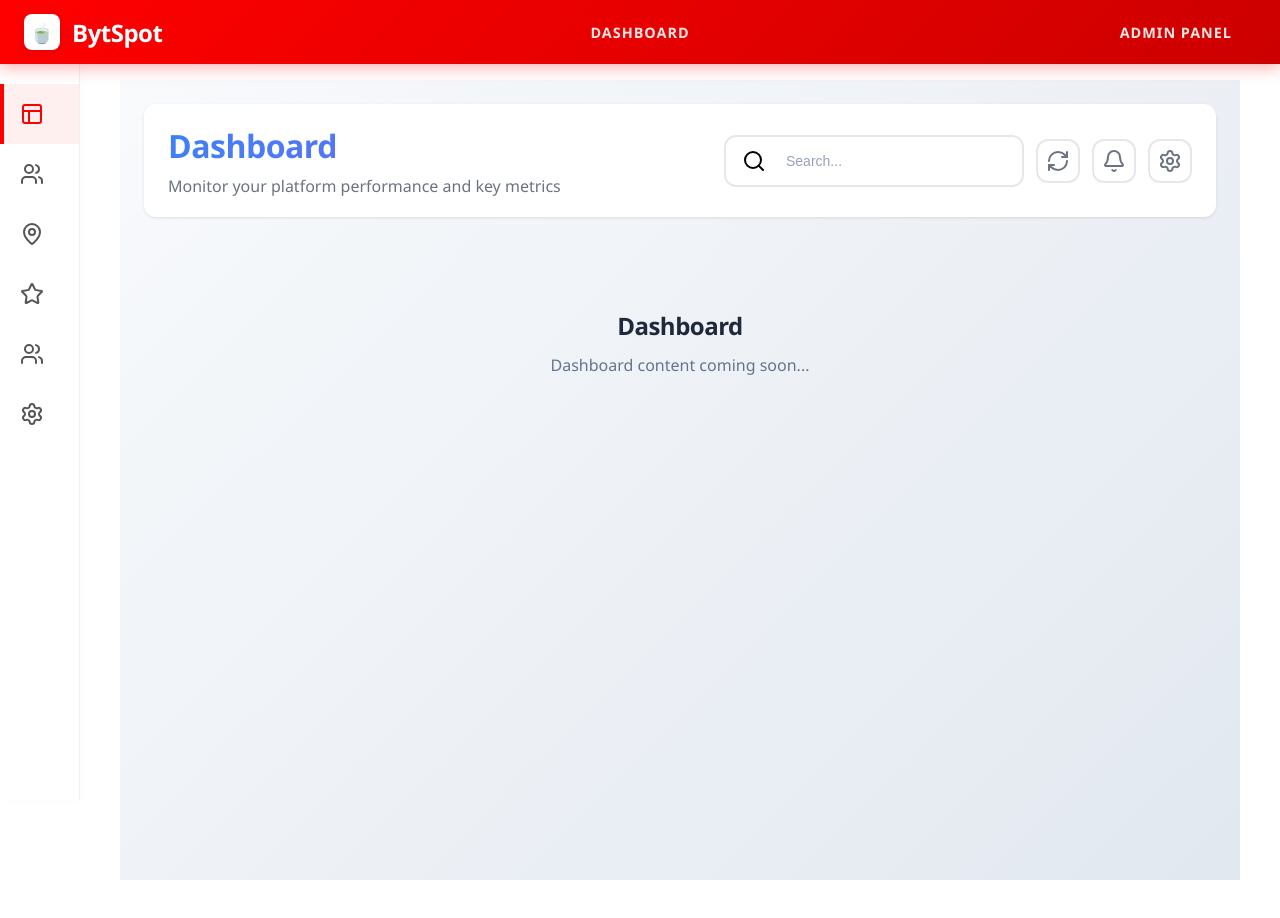
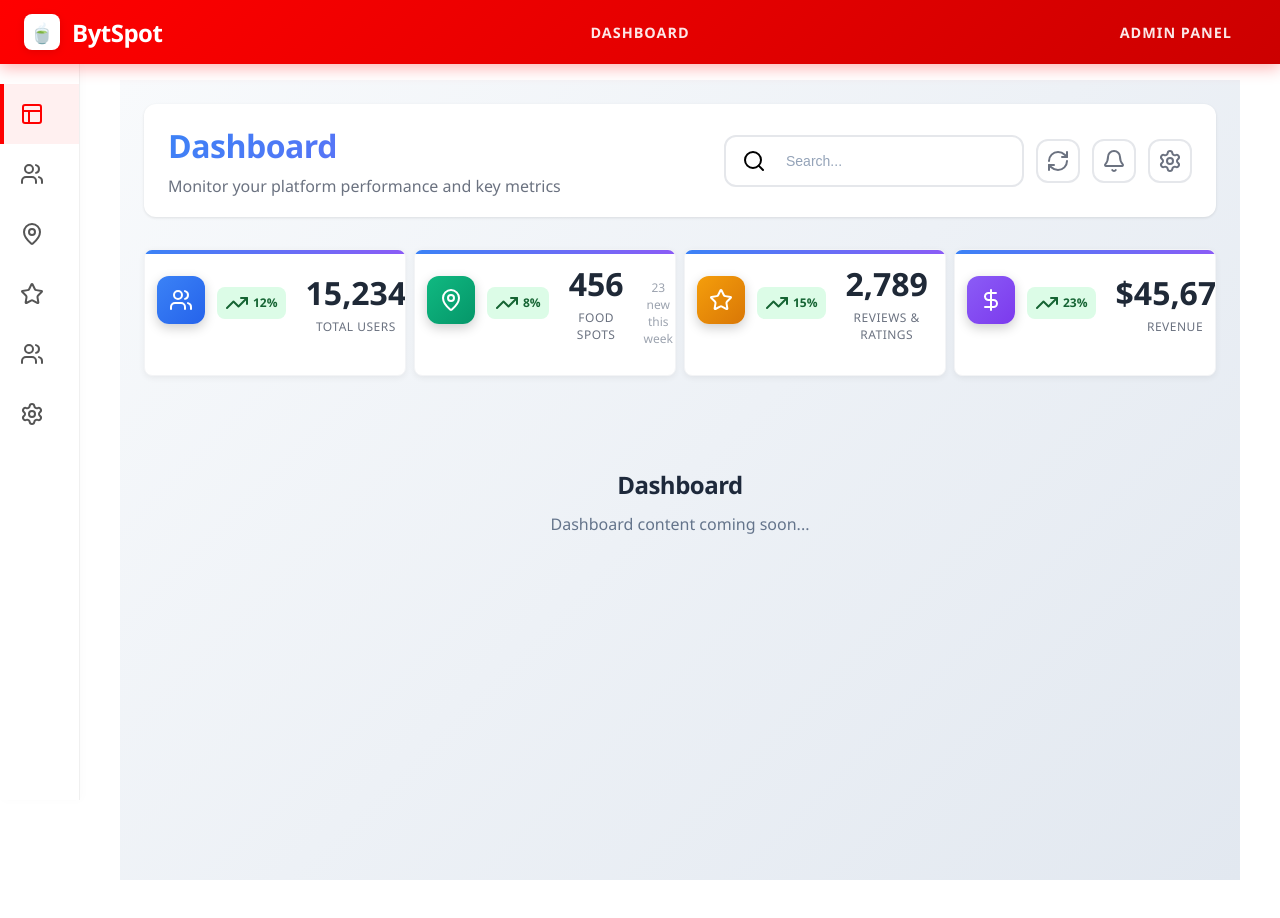
Before and after one commit to Sinxn-coder/chai-in, a React (Vite) app: page / in a window 1280 px wide. Built offline with nearby package versions, Linux system fonts and the light colour scheme.

Commit message:
Add stats cards section to dashboard

```diff
--- a/src/DashboardPage.css
+++ b/src/DashboardPage.css
@@ -96,6 +96,117 @@
   to { transform: rotate(360deg); }
 }
 
+/* Stats Cards Section */
+.stats-section {
+  margin-bottom: 32px;
+}
+
+.stats-grid {
+  display: grid;
+  grid-template-columns: repeat(auto-fit, minmax(280px, 1fr));
+  gap: 24px;
+}
+
+.stat-card {
+  background: white;
+  border-radius: 16px;
+  padding: 24px;
+  box-shadow: 0 4px 20px rgba(0, 0, 0, 0.08);
+  border: 1px solid rgba(255, 255, 255, 0.2);
+  position: relative;
+  overflow: hidden;
+  transition: all 0.3s ease;
+}
+
+.stat-card::before {
+  content: '';
+  position: absolute;
+  top: 0;
+  left: 0;
+  right: 0;
+  height: 4px;
+  background: linear-gradient(90deg, #3b82f6, #8b5cf6);
+}
+
+.stat-card:hover {
+  transform: translateY(-4px);
+  box-shadow: 0 8px 30px rgba(0, 0, 0, 0.12);
+}
+
+.stat-header {
+  display: flex;
+  justify-content: space-between;
+  align-items: center;
+  margin-bottom: 16px;
+}
+
+.stat-icon {
+  width: 48px;
+  height: 48px;
+  border-radius: 12px;
+  display: flex;
+  align-items: center;
+  justify-content: center;
+  color: white;
+}
+
+.stat-icon.user-stat {
+  background: linear-gradient(135deg, #3b82f6, #2563eb);
+}
+
+.stat-icon.spots-stat {
+  background: linear-gradient(135deg, #10b981, #059669);
+}
+
+.stat-icon.reviews-stat {
+  background: linear-gradient(135deg, #f59e0b, #d97706);
+}
+
+.stat-icon.revenue-stat {
+  background: linear-gradient(135deg, #8b5cf6, #7c3aed);
+}
+
+.stat-change {
+  display: flex;
+  align-items: center;
+  gap: 4px;
+  padding: 4px 8px;
+  border-radius: 8px;
+  font-size: 12px;
+  font-weight: 600;
+}
+
+.stat-change.positive {
+  background: #dcfce7;
+  color: #166534;
+}
+
+.stat-body {
+  margin-bottom: 16px;
+}
+
+.stat-value {
+  font-size: 32px;
+  font-weight: 700;
+  color: #1f2937;
+  margin: 0 0 4px 0;
+}
+
+.stat-label {
+  font-size: 14px;
+  color: #6b7280;
+  margin: 0;
+}
+
+.stat-footer {
+  font-size: 12px;
+  color: #9ca3af;
+}
+
+.stat-detail {
+  font-weight: 500;
+}
+
 /* Dashboard Empty */
 .dashboard-empty {
   text-align: center;
@@ -132,6 +243,11 @@
 
   .header-actions {
     justify-content: space-between;
+  }
+
+  .stats-grid {
+    grid-template-columns: 1fr;
+    gap: 16px;
   }
 }
 
--- a/src/DashboardPage.jsx
+++ b/src/DashboardPage.jsx
@@ -1,9 +1,17 @@
 import React, { useState } from 'react';
-import { Search, Bell, Settings, RefreshCw } from 'lucide-react';
+import { Search, Bell, Settings, RefreshCw, Users, MapPin, Star, DollarSign, TrendingUp } from 'lucide-react';
 
 const DashboardPage = () => {
   const [searchQuery, setSearchQuery] = useState('');
   const [isLoading, setIsLoading] = useState(false);
+
+  // Mock data for stats
+  const stats = {
+    users: 15234,
+    spots: 456,
+    reviews: 2789,
+    revenue: 45678
+  };
 
   const handleRefresh = () => {
     setIsLoading(true);
@@ -42,6 +50,87 @@ const DashboardPage = () => {
         </div>
       </div>
 
+      {/* Stats Cards Section */}
+      <div className="stats-section">
+        <div className="stats-grid">
+          <div className="stat-card">
+            <div className="stat-header">
+              <div className="stat-icon user-stat">
+                <Users className="w-5 h-5" />
+              </div>
+              <div className="stat-change positive">
+                <TrendingUp className="w-4 h-4" />
+                <span>12%</span>
+              </div>
+            </div>
+            <div className="stat-body">
+              <h3 className="stat-value">{stats.users.toLocaleString()}</h3>
+              <p className="stat-label">Total Users</p>
+            </div>
+            <div className="stat-footer">
+              <span className="stat-detail">892 active this week</span>
+            </div>
+          </div>
+
+          <div className="stat-card">
+            <div className="stat-header">
+              <div className="stat-icon spots-stat">
+                <MapPin className="w-5 h-5" />
+              </div>
+              <div className="stat-change positive">
+                <TrendingUp className="w-4 h-4" />
+                <span>8%</span>
+              </div>
+            </div>
+            <div className="stat-body">
+              <h3 className="stat-value">{stats.spots.toLocaleString()}</h3>
+              <p className="stat-label">Food Spots</p>
+            </div>
+            <div className="stat-footer">
+              <span className="stat-detail">23 new this week</span>
+            </div>
+          </div>
+
+          <div className="stat-card">
+            <div className="stat-header">
+              <div className="stat-icon reviews-stat">
+                <Star className="w-5 h-5" />
+              </div>
+              <div className="stat-change positive">
+                <TrendingUp className="w-4 h-4" />
+                <span>15%</span>
+              </div>
+            </div>
+            <div className="stat-body">
+              <h3 className="stat-value">{stats.reviews.toLocaleString()}</h3>
+              <p className="stat-label">Reviews & Ratings</p>
+            </div>
+            <div className="stat-footer">
+              <span className="stat-detail">4.6 average rating</span>
+            </div>
+          </div>
+
+          <div className="stat-card">
+            <div className="stat-header">
+              <div className="stat-icon revenue-stat">
+                <DollarSign className="w-5 h-5" />
+              </div>
+              <div className="stat-change positive">
+                <TrendingUp className="w-4 h-4" />
+                <span>23%</span>
+              </div>
+            </div>
+            <div className="stat-body">
+              <h3 className="stat-value">${stats.revenue.toLocaleString()}</h3>
+              <p className="stat-label">Revenue</p>
+            </div>
+            <div className="stat-footer">
+              <span className="stat-detail">This month</span>
+            </div>
+          </div>
+        </div>
+      </div>
+
       <div className="dashboard-empty">
         <h1>Dashboard</h1>
         <p>Dashboard content coming soon...</p>
```
